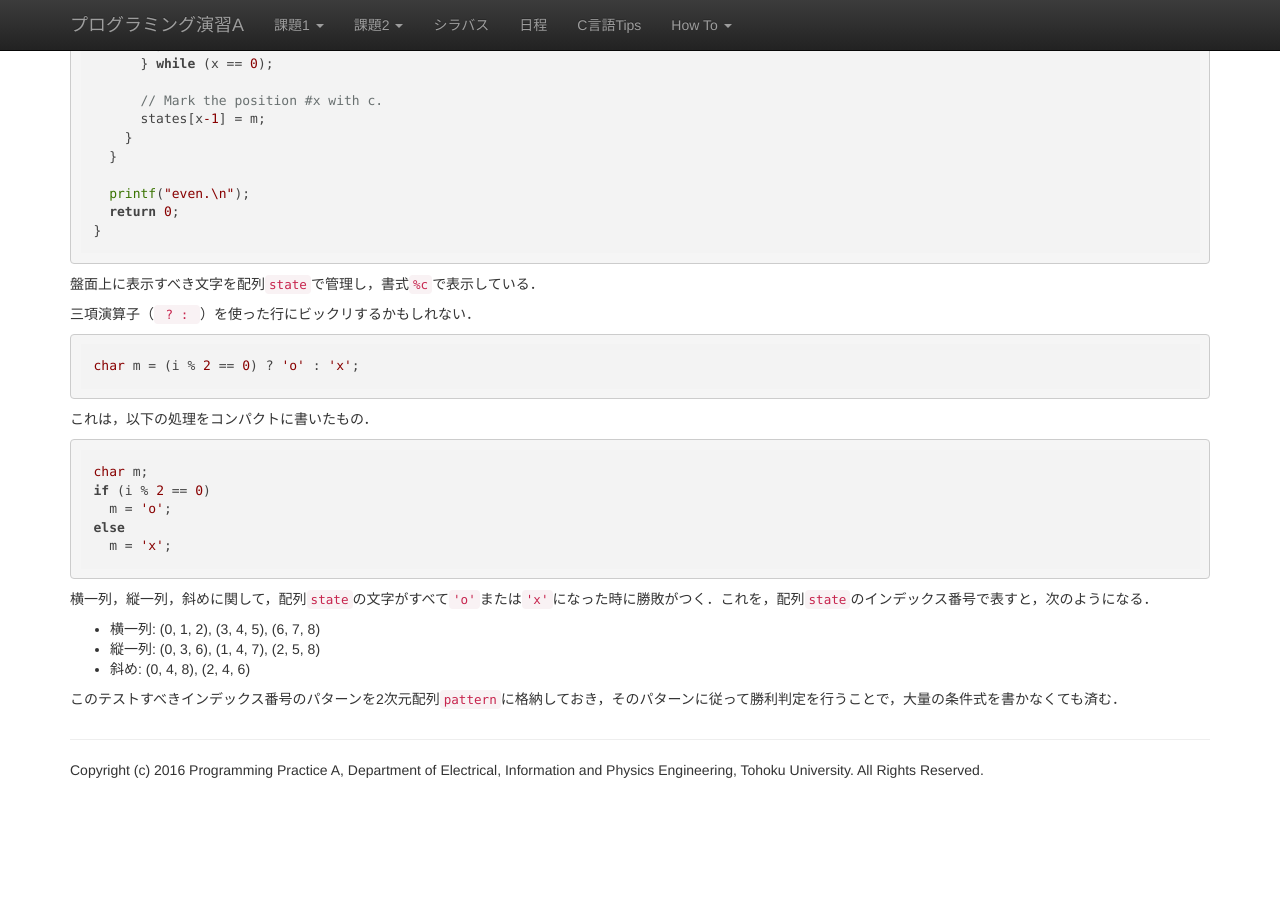
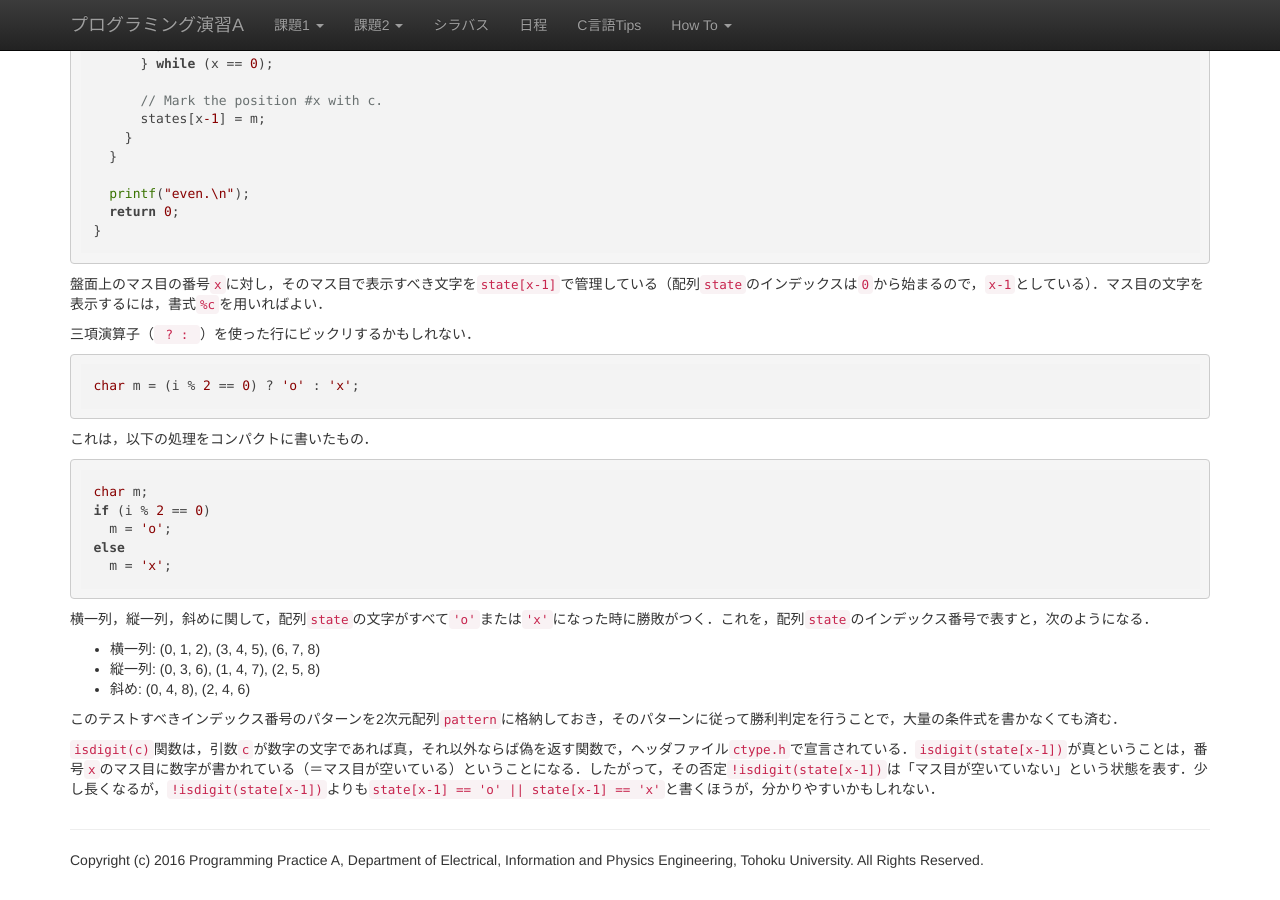
Before and after one commit to ecei-tohoku/ppa-public, a Jekyll site: the page built from kadai1/answer.md, in a window 1280 px wide and 900 px high, scrolled down 5178 px. Built offline with Jekyll 4.4.1, drawn with Linux system fonts in a browser that asks for light colours; nearby versions of some CDN libraries; formulas are drawn with MathJax 3; before the commit the page ends 5988 px from its top, so only the background shows below that.

Commit message:
Improved the explanation for Kadai 1-7.

````diff
--- a/kadai1/answer.md
+++ b/kadai1/answer.md
@@ -284,7 +284,7 @@ int main()
 }
 ```
 
-盤面上に表示すべき文字を配列`state`で管理し，書式`%c`で表示している．
+盤面上のマス目の番号`x`に対し，そのマス目で表示すべき文字を`state[x-1]`で管理している（配列`state`のインデックスは`0`から始まるので，`x-1`としている）．マス目の文字を表示するには，書式`%c`を用いればよい．
 
 三項演算子（` ? : `）を使った行にビックリするかもしれない．
 
@@ -309,3 +309,5 @@ else
 * 斜め: (0, 4, 8), (2, 4, 6)
 
 このテストすべきインデックス番号のパターンを2次元配列`pattern`に格納しておき，そのパターンに従って勝利判定を行うことで，大量の条件式を書かなくても済む．
+
+`isdigit(c)`関数は，引数`c`が数字の文字であれば真，それ以外ならば偽を返す関数で，ヘッダファイル`ctype.h`で宣言されている．`isdigit(state[x-1])`が真ということは，番号`x`のマス目に数字が書かれている（＝マス目が空いている）ということになる．したがって，その否定`!isdigit(state[x-1])`は「マス目が空いていない」という状態を表す．少し長くなるが，`!isdigit(state[x-1])`よりも`state[x-1] == 'o' || state[x-1] == 'x'`と書くほうが，分かりやすいかもしれない．
````
Also changed, not shown: other parts of kadai1/answer.md (+1 -1 lines).
